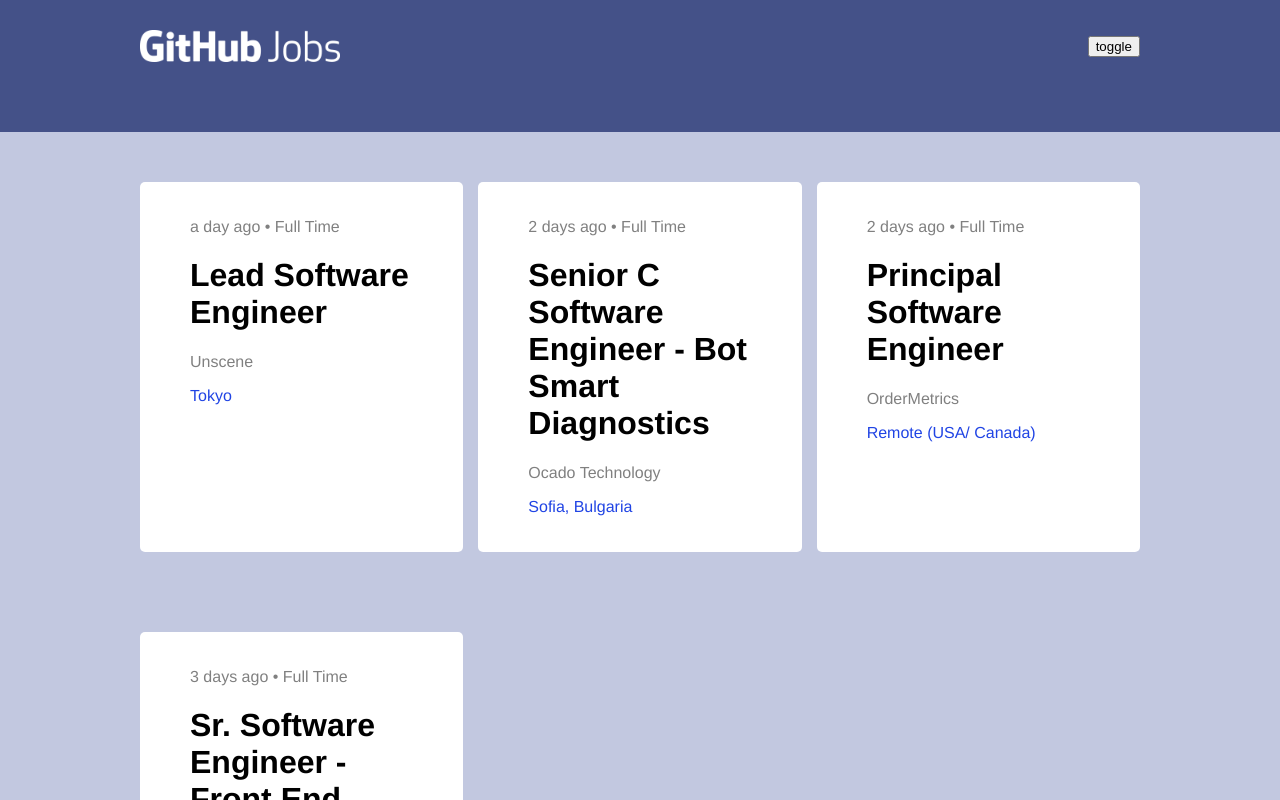
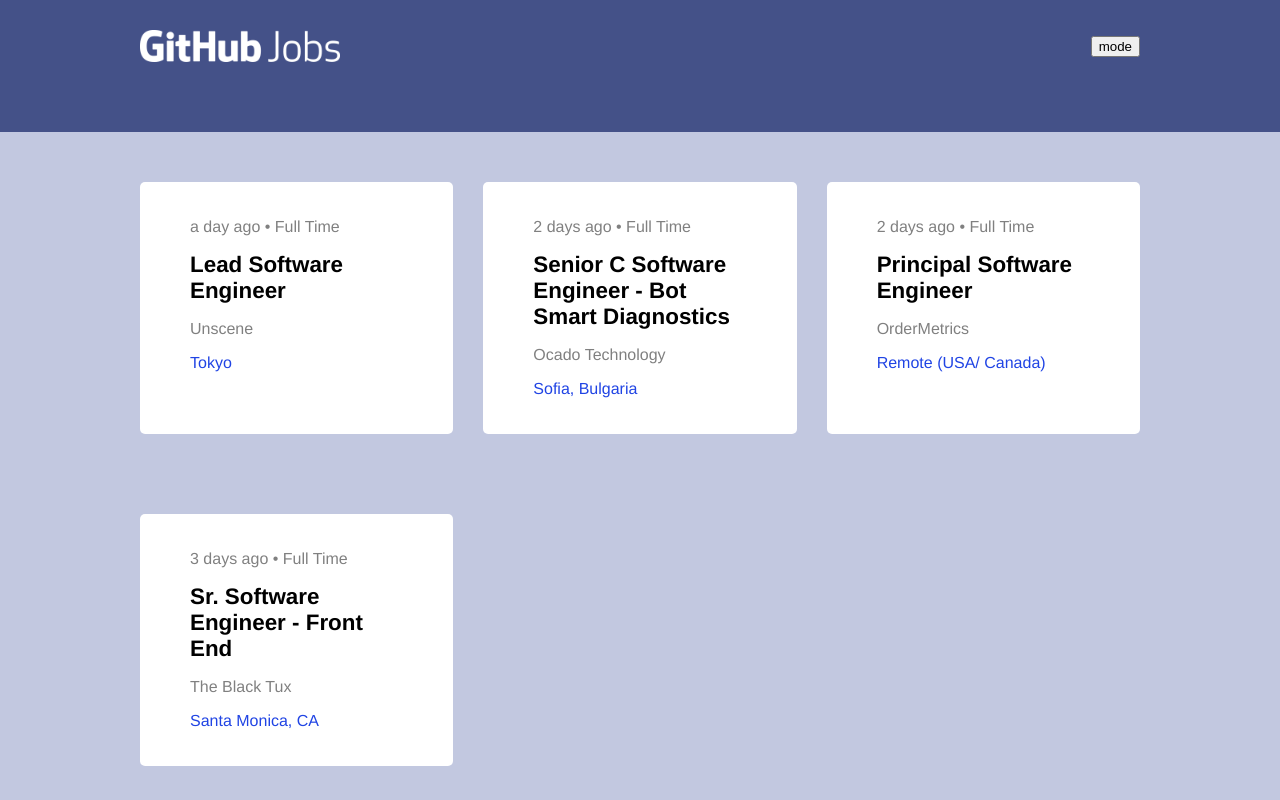
Before and after one commit to dom-waterson/github-jobs, a React (Create React App) app: page / in a window 1280 px wide. Shown: the top 800 px of the page. Built offline with nearby package versions, Linux system fonts and the light colour scheme.

Commit message:
added dark mode hook

```diff
--- a/src/App.js
+++ b/src/App.js
@@ -1,18 +1,19 @@
 import React from "react";
 import { ThemeProvider } from "styled-components";
 
-import { lightTheme } from "./theme-styles";
+import { lightTheme, darkTheme } from "./theme-styles";
 import { GlobalStyles } from "./global-styles";
 import { Header } from "./components";
 import JobCardsContainer from "./containers/job-cards";
-
-// TODO add state to toggle dark/light theme
+import { useDarkMode } from "./hooks/useDarkMode";
 
 function App() {
+  const [theme, toggleTheme] = useDarkMode();
+
   return (
-    <ThemeProvider theme={lightTheme}>
+    <ThemeProvider theme={theme === "light" ? lightTheme : darkTheme}>
       <GlobalStyles />
-      <Header />
+      <Header toggleTheme={toggleTheme} />
       <JobCardsContainer />
     </ThemeProvider>
   );
--- a/src/components/card/index.js
+++ b/src/components/card/index.js
@@ -14,6 +14,7 @@
 
 const JobTitle = styled.h1`
   color: ${({ theme }) => theme.textColour};
+  font-size: 1.4rem;
 `;
 
 const Location = styled.p`
--- a/src/components/header/index.js
+++ b/src/components/header/index.js
@@ -21,12 +21,12 @@
   width: 200px;
 `;
 
-export default function HeaderComponent() {
+export default function HeaderComponent({ toggleTheme }) {
   return (
     <Header>
       <Content>
         <Logo src={logo} alt="github jobs logo" />
-        <button>toggle</button>
+        <button onClick={toggleTheme}> mode</button>
       </Content>
     </Header>
   );
--- /dev/null
+++ b/src/components/toggle/index.js
@@ -0,0 +1,5 @@
+import React from "react";
+
+export default function Toggle() {
+  return <div></div>;
+}
--- a/src/containers/job-cards.js
+++ b/src/containers/job-cards.js
@@ -17,6 +17,7 @@
 
   @media (min-width: 1000px) {
     grid-template-columns: 1fr 1fr 1fr;
+    grid-column-gap: 30px;
   }
 `;
 
--- /dev/null
+++ b/src/hooks/useDarkMode.js
@@ -0,0 +1,31 @@
+import { useState } from "react";
+
+const localStorageKey = "github-jobs-theme";
+
+export const useDarkMode = () => {
+  const [theme, setTheme] = useState(() => {
+    const localTheme = window.localStorage.getItem(localStorageKey);
+    return window.matchMedia &&
+      window.matchMedia("(prefers-color-scheme: dark)").matches &&
+      !localTheme
+      ? "dark"
+      : localTheme
+      ? localTheme
+      : "light";
+  });
+
+  const setMode = (mode) => {
+    window.localStorage.setItem(localStorageKey, mode);
+    setTheme(mode);
+  };
+
+  const toggleTheme = () => {
+    if (theme === "light") {
+      setMode("dark");
+    } else {
+      setMode("light");
+    }
+  };
+
+  return [theme, toggleTheme];
+};
```
Also changed, not shown: src/containers/filters.js (added, +20 -0 lines).
